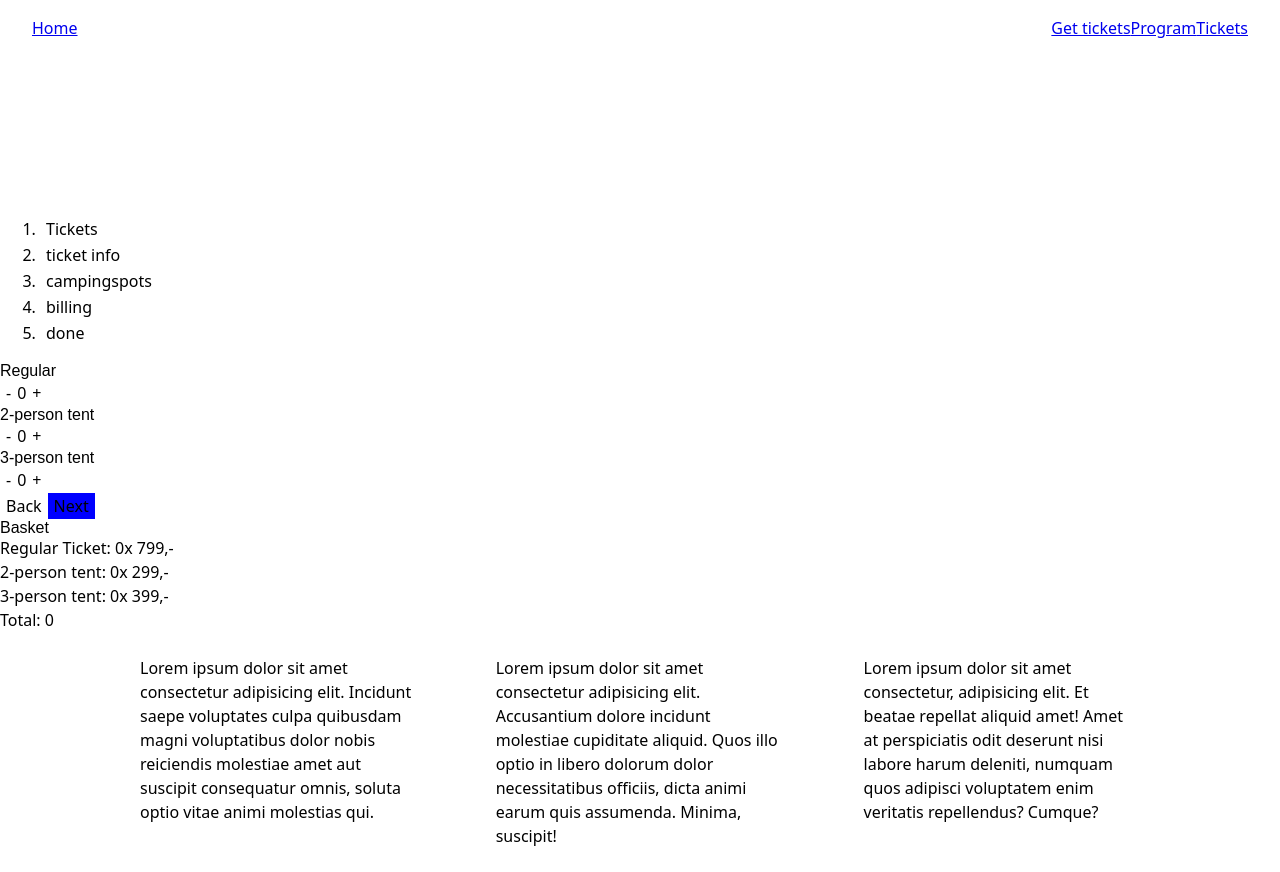
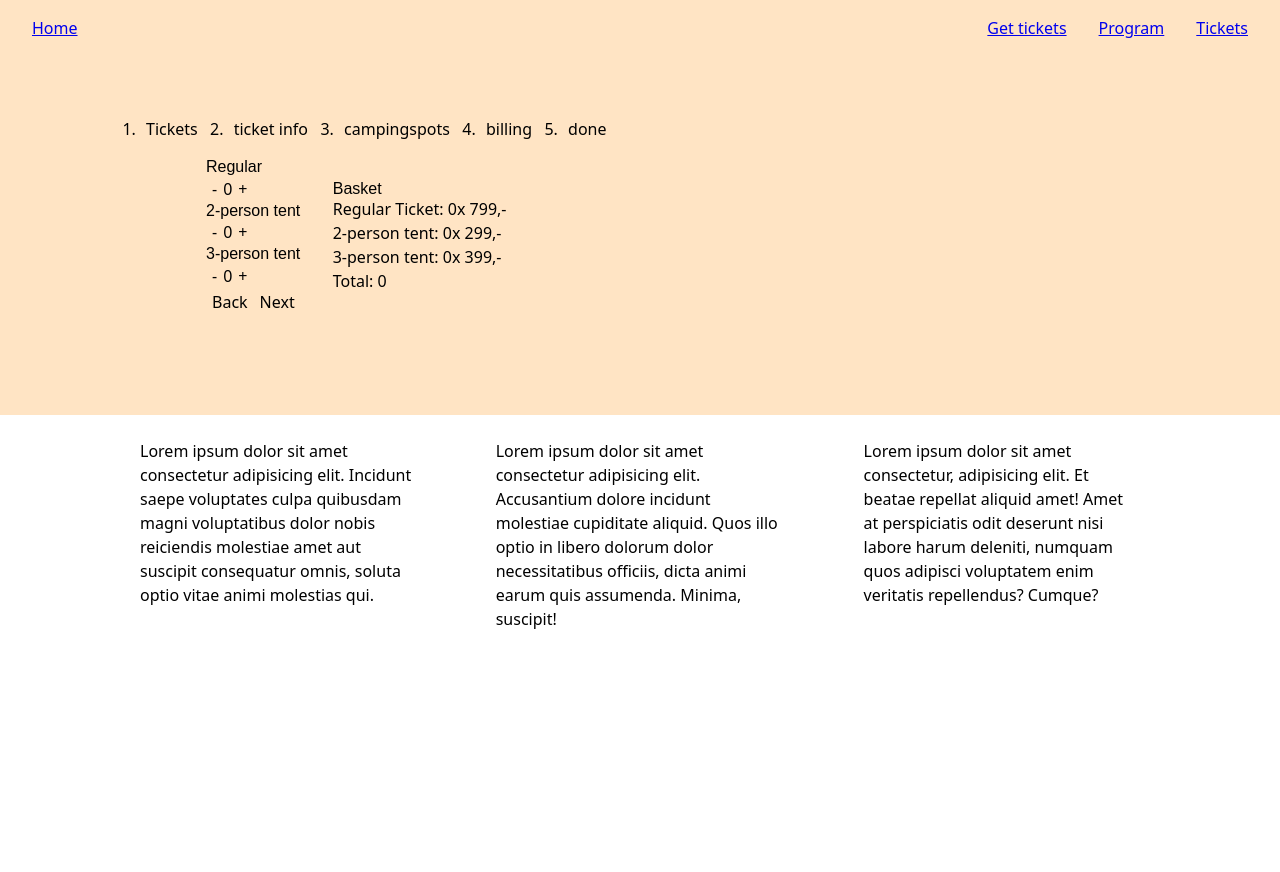
Before and after one commit to emmalarsen1/sunsetsound-exam, a Next.js app: page /booking in a window 1280 px wide. After the commit the page ends 800 px from the top, so only its background shows below. Built offline with nearby package versions, Linux system fonts and the light colour scheme; no server answers.

Commit message:
Må fixes hist og her

```diff
--- /dev/null
+++ b/src/app/booking/Booking.module.css
@@ -0,0 +1,19 @@
+.bookingmain {
+  max-width: fit-content;
+}
+
+.bookingwrapper {
+  display: flex;
+  flex-direction: row;
+  align-items: center;
+  justify-content: center;
+  max-width: 1000px;
+  margin: 0 auto;
+  gap: 2rem;
+}
+
+.breadcrumbswrapper {
+  display: flex;
+  flex-direction: row;
+  gap: 1.5rem;
+}
--- a/src/app/booking/page.jsx
+++ b/src/app/booking/page.jsx
@@ -1,6 +1,6 @@
 "use client";
 import { useState, useEffect } from "react";
-import styles from "../styles/Nextbutton.module.css";
+import styles from "./Booking.module.css";
 import TicketsBox from "../components/TicketsBox";
 import GearBox from "../components/GearBox";
 import Availablespots from "../components/AvailableSpots";
@@ -29,8 +29,8 @@ function Booking() {
   });
 
   return (
-    <div style={{ paddingTop: "200px" }}>
-      <ol>
+    <div className={styles.bookingmain}>
+      <ol className={styles.breadcrumbswrapper}>
         <li>
           <button onClick={() => setPage(0)}>Tickets</button>
         </li>
@@ -47,11 +47,13 @@ function Booking() {
           <button onClick={() => setPage(4)}>done</button>
         </li>
       </ol>
+      <div className={styles.bookingwrapper}>
+        <section>
           {page === 0 && (
-        <section>
+            <div>
               {" "}
               <TicketsBox ticketChoice={ticketChoice} setTicketChoice={setTicketChoice} /> <GearBox gearChoice={gearChoice} setGearChoice={setGearChoice} />{" "}
-        </section>
+            </div>
           )}
           {page === 1 && <h1>ticket info</h1>}
           {page === 2 && <Availablespots data={data} />}
@@ -61,6 +63,7 @@ function Booking() {
           <button className={styles.nextbutton} onClick={() => setPage((o) => o + 1)}>
             Next
           </button>
+        </section>
         <section>
           <h2>Basket</h2>
           <p>Regular Ticket: {ticketChoice.regular}x 799,-</p>
@@ -69,6 +72,7 @@ function Booking() {
           <p>Total: {ticketChoice.regular * 799 + ticketChoice.vip * 1299 + gearChoice.twotent * 299 + gearChoice.threetent * 399}</p>
         </section>
       </div>
+    </div>
   );
 }
 
--- a/src/app/components/Header.jsx
+++ b/src/app/components/Header.jsx
@@ -7,7 +7,7 @@ function Header() {
     <header>
       <nav className={styles.nav}>
         <Link href={"./"}>Home</Link>
-        <div>
+        <div className={styles.headermenu}>
           <Link href={"/booking"}>Get tickets</Link>
           <Link href={"/program"}>Program</Link>
           <Link href={"/tickets"}>Tickets</Link>
--- a/src/app/layout.jsx
+++ b/src/app/layout.jsx
@@ -1,6 +1,5 @@
 import "./styles/globals.css";
 import "./styles/reset.css";
-import { Libre_Baskerville } from "next/font/google";
 import Header from "@/app/components/Header";
 import Footer from "@/app/components/Footer";
 import Link from "next/link";
@@ -18,10 +17,9 @@ export default async function RootLayout({ children }) {
   {
     return (
       <html lang="en">
-        <Link rel="stylesheet" href="https://use.typekit.net/svd4gfu.css" />
         <body>
           <Header></Header>
-          {children}
+          <main>{children}</main>
           <Footer></Footer>
         </body>
       </html>
--- a/src/app/styles/Header.module.css
+++ b/src/app/styles/Header.module.css
@@ -10,3 +10,9 @@
   z-index: 1000;
   box-sizing: border-box;
 }
+
+.headermenu {
+  display: flex;
+  flex-direction: row;
+  gap: 2rem;
+}
--- a/src/app/styles/globals.css
+++ b/src/app/styles/globals.css
@@ -1,5 +1,6 @@
 main {
-  background-color: aqua;
+  background-color: bisque;
+  padding: 100px;
 }
 
 h1,
```
Also changed, not shown: src/app/page.jsx (+2 -11 lines), src/app/program/page.jsx (+11 -5 lines). Lines whose indentation alone changed are shown as unchanged.
